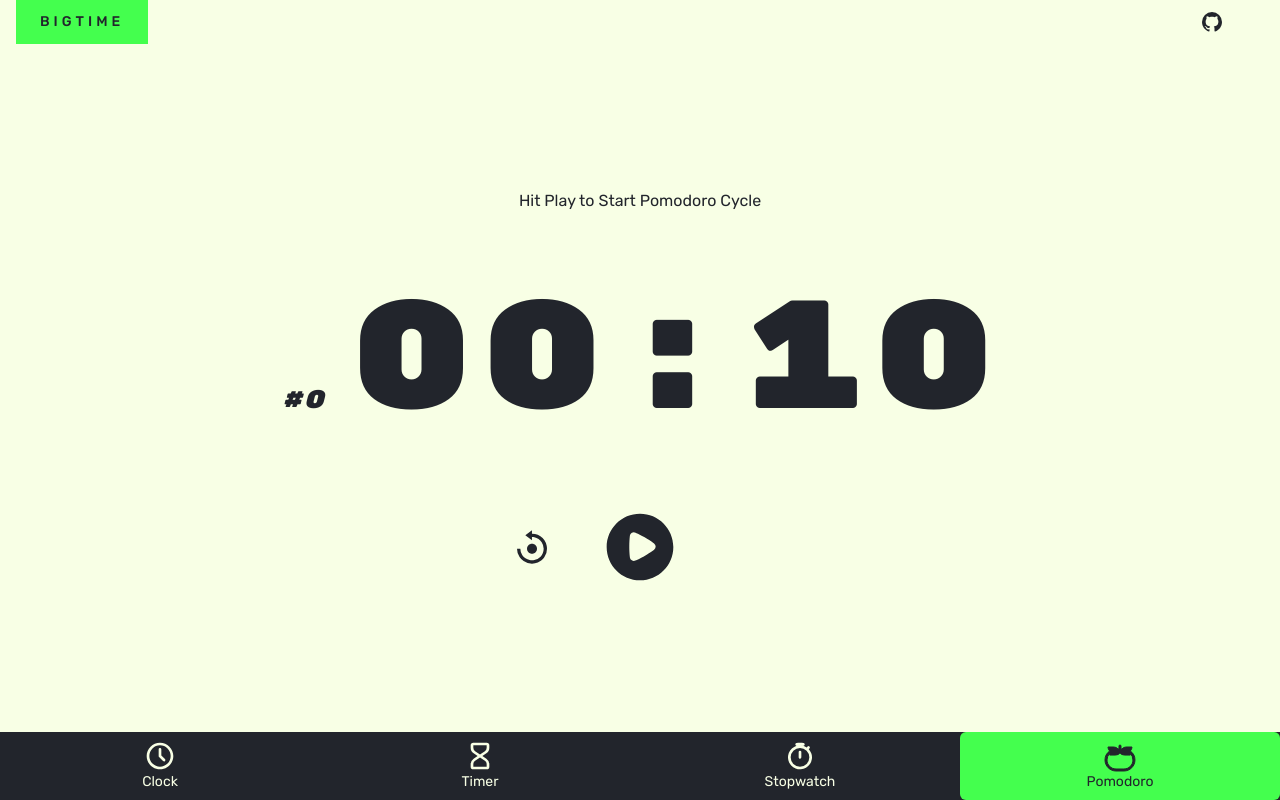
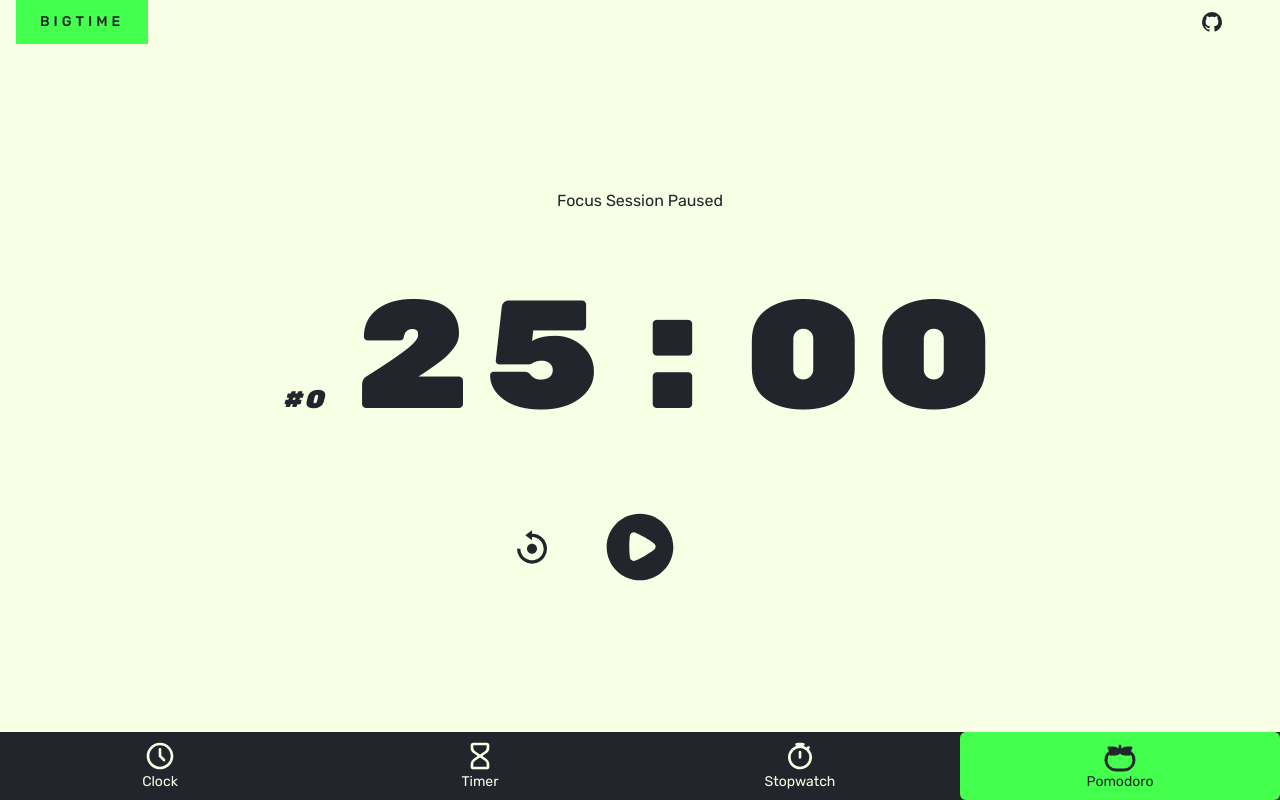
Before and after one commit to pk504b/bigtime, a Next.js app: page /pomodoro in a window 1280 px wide. Built offline with nearby package versions, Linux system fonts and the light colour scheme.

Commit message:
add web notifications

```diff
--- a/src/app/pomodoro/page.tsx
+++ b/src/app/pomodoro/page.tsx
@@ -7,8 +7,8 @@ import Layout from "@/components/Layout";
 import { PauseIcon, PlayIcon, ResetIcon } from "@/lib/icons";
 
 const INITIAL_MSG = "Hit Play to Start Pomodoro Cycle";
-const FOCUS_TIME = { seconds: 10 };
-const BREAK_TIME = { seconds: 5 };
+const FOCUS_TIME = { minutes: 25 };
+const BREAK_TIME = { minutes: 5 };
 
 export default function Page() {
   const router = useRouter();
```
